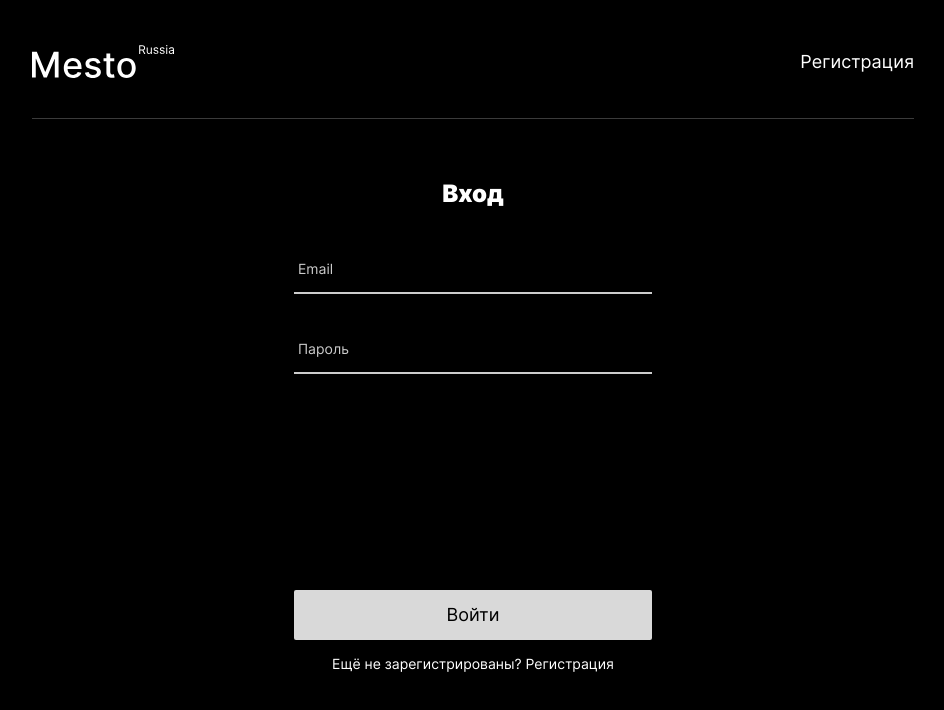
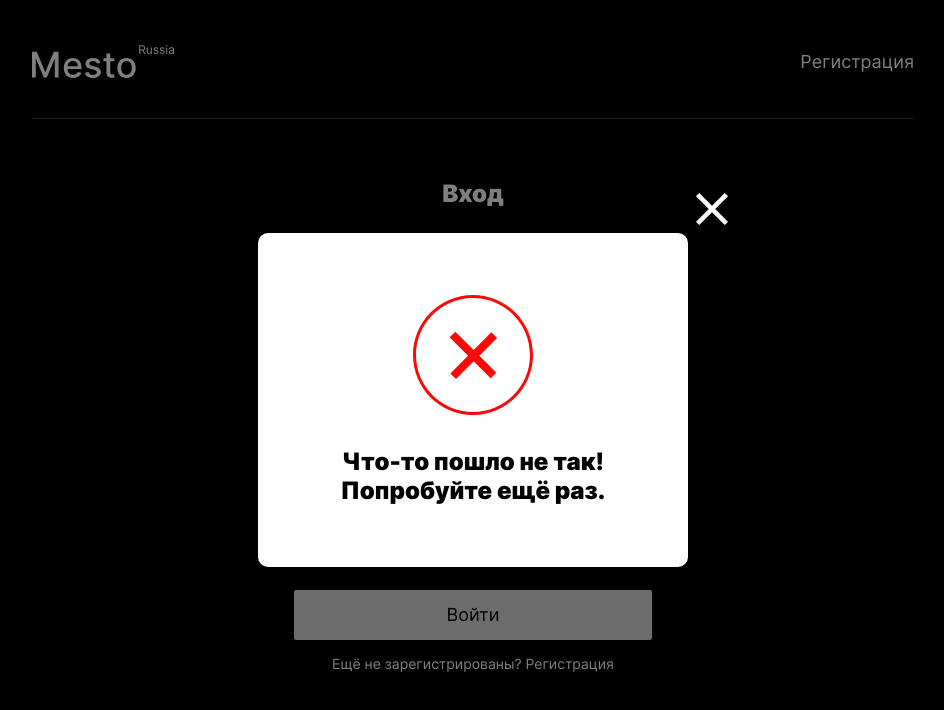
Before and after one commit to hedgehogscodes/react-mesto-auth, a React (Create React App) app: page /sign-in in a window 1280 px wide. Both pictures are taken after typing "name@example.com", "Sample123" into the empty fields and a click on the button "Войти". Shown: the top 710 px of the page, without its empty margins (167-1111 px from the left). Built offline with nearby package versions, Linux system fonts and the light colour scheme; no server answers.

Commit message:
add popup tool && add logic

```diff
--- a/src/blocks/photo-grid/__info/photo-grid__info.css
+++ b/src/blocks/photo-grid/__info/photo-grid__info.css
@@ -1,4 +1,5 @@
 .photo-grid__info {
+  color: #000;
   padding: 25px 15px;
   justify-content: space-between;
   display: flex;
--- /dev/null
+++ b/src/blocks/popup/__title/_small/popup__title_small.css
@@ -0,0 +1,5 @@
+.popup__title_small {
+  align-self: center;
+  text-align: center;
+  margin: 32px 0 26px;
+}
--- a/src/blocks/popup/__title/popup__title.css
+++ b/src/blocks/popup/__title/popup__title.css
@@ -4,6 +4,7 @@
   font-size: 24px;
   line-height: 29px;
   margin: 0 0 54px;
+  color: #000;
 }
 
 
--- /dev/null
+++ b/src/blocks/popup/__tool-logo/popup__tool-logo.css
@@ -0,0 +1,5 @@
+.popup__tool-logo{
+  display: block;
+  object-fit: contain;
+  margin: 26px auto 0;
+}
--- a/src/components/App.js
+++ b/src/components/App.js
@@ -1,5 +1,6 @@
 import React from "react";
 import { Route, Switch, Redirect, useHistory } from "react-router-dom";
+
 import Header from "./Header";
 import Main from "./Main";
 import Footer from "./Footer";
@@ -8,13 +9,19 @@ import EditAvatarPopup from "./EditAvatarPopup";
 import EditProfilePopup from "./EditProfilePopup";
 import AddPlacePopup from "./AddPlacePopup";
 import DeleteCardPopup from "./DeleteCardPopup";
+import InfoTooltip from "./InfoTooltip";
+
 import { api } from "../utils/api.js";
+import * as authApi from "../utils/authApi.js";
+
 import { CurrentUserContext } from "../contexts/CurrentUserContext";
 import ProtectedRoute from "./ProtectedRoute";
-import * as authApi from "../utils/authApi.js";
 
 import Register from "./Register";
 import Login from "./Login";
+
+import successLogo from "../images/Success.svg";
+import failLogo from "../images/Error.svg";
 
 function App() {
   // ----------------Хуки useState для состояний попапов-------------------------
@@ -22,6 +29,7 @@ function App() {
   const [isPopupAddOpen, setIsPopupAddOpen] = React.useState(false);
   const [isPopupAvatarOpen, setIsPopupAvatarOpen] = React.useState(false);
   const [isDeleteCardPopupOpen, setDeleteCardPopupOpen] = React.useState(false);
+  const [isInfoTooltipOpen, setIsInfoTooltipOpen] = React.useState(false);
   // ----------------------------------------------------------------------------
 
   //--------Состояния текущего пользователя, карточки и выбранная карточка-------
@@ -38,6 +46,10 @@ function App() {
   const history = useHistory();
   const [loggedIn, setLoggedIn] = React.useState(false);
   const [userData, setUserData] = React.useState("");
+  const [dataInfoTool, setDataInfoTool] = React.useState({
+    title: "",
+    icon: "",
+  });
 
   //--------Функции обрабатывающие нажатия кнопок -------------------------------
   function handleEditAvatarClick(){
@@ -67,6 +79,12 @@ function App() {
 
   // ----------------------------------------------------------------------------
 
+  //--------Функция для изменения состояния попапа Инфо--------------------------
+  function handleInfoTooltipOpen() {
+    setIsInfoTooltipOpen(true);
+  }
+  // ----------------------------------------------------------------------------
+
   //--------Функция обрабатывающая нажатие кнопки закрытия ----------------------
   function closeAllPopups() {
     setIsPopupAvatarOpen(false);
@@ -75,6 +93,7 @@ function App() {
     setDeleteCardPopupOpen(false);
     setSelectedCard({ isOpen: false });
     setLoading(false);
+    setIsInfoTooltipOpen(false);
   }
   //-----------------------------------------------------------------------------
 
@@ -137,17 +156,77 @@ function App() {
 
 
   function handleRegister(email, password) {
-
+    authApi
+      .register(email, password)
+      .then((data) => {
+        history.push("/sign-in");
+        setDataInfoTool({ title: "Вы успешно зарегистрировались!", icon: successLogo });
+        handleInfoTooltipOpen();
+      })
+      .catch((err) => {
+        console.error(err);
+        setDataInfoTool({ title: "Что-то пошло не так! Попробуйте ещё раз.", icon: failLogo });
+        handleInfoTooltipOpen();
+      });
   }
 
   function handleLogin(email, password) {
+    authApi
+      .authorize(email, password)
+      .then((data) => {
+        authApi
+          .getContent(data.token)
+          .then((res) => {
+            setUserData(res.data.email);
+          })
+          .catch((err) => {
+            setDataInfoTool({ title: "Что-то пошло не так! Попробуйте ещё раз.", icon: failLogo });
+            console.error(err);
+            handleInfoTooltipOpen();
+          });
 
+        localStorage.setItem("token", data.token);
+        setLoggedIn(true);
+        history.push("/");
+      })
+      .catch((err) => {
+        setDataInfoTool({ title: "Что-то пошло не так! Попробуйте ещё раз.", icon: failLogo });
+        console.error(err);
+        handleInfoTooltipOpen();
+      });
   }
+
+  function signOut() {
+    setLoggedIn(false);
+    setUserData("");
+    localStorage.removeItem("token");
+    history.push("/sign-in");
+  }
+
+  function tokenCheck() {
+    const token = localStorage.getItem("token");
+    if (token) {
+      authApi
+        .getContent(token)
+        .then((res) => {
+          if (res) {
+            setLoggedIn(true);
+            setUserData(res.data.email);
+            history.push("/");
+          } else {
+            setDataInfoTool({ title: "Что-то пошло не так! Попробуйте ещё раз.", icon: failLogo });
+            handleInfoTooltipOpen();
+          }
+        })
+        .catch((err) => console.log(err));
+    }
+  }
+
 //-----------------------------------------------------------------------------
 
   React.useEffect(() => {
+    tokenCheck();
     const promises = [api.getUserInfo(), api.getInitialCards()];
-
     Promise.all(promises)
       .then(([user, cards]) => {
         setCurrentUser(user);
@@ -160,7 +239,7 @@ function App() {
     <CurrentUserContext.Provider value={currentUser}>
       <div className="page">
         <div className="container">
-        <Header />
+        <Header headerMail={userData} signOut={signOut}/>
 
           <Switch>
             <ProtectedRoute
@@ -228,6 +307,13 @@ function App() {
           onClose={closeAllPopups}
         />
 
+        <InfoTooltip
+          isOpen={isInfoTooltipOpen}
+          onClose={closeAllPopups}
+          title={dataInfoTool.title}
+          icon={dataInfoTool.icon}
+        />
+
       </div>
     </CurrentUserContext.Provider>
   );
--- /dev/null
+++ b/src/components/InfoTooltip.js
@@ -0,0 +1,15 @@
+import React from "react";
+
+function InfoTooltip({ isOpen, onClose, title, icon }) {
+  return (
+    <div className={`popup popup_tool ${isOpen && "popup_opened"}`} >
+      <div className="popup__container">
+        <button type="button" className="popup__btn popup__btn_action_close" onClick={onClose}></button>
+        <img src={icon} alt="Статус-лого" className="popup__tool-logo" />
+        <h2 className="popup__title popup__title_small">{title}</h2>
+      </div>
+    </div>
+  );
+}
+
+export default InfoTooltip;
--- a/src/index.css
+++ b/src/index.css
@@ -43,6 +43,7 @@
 @import url(./blocks/popup/__btn/_action/popup__btn_action_create.css);
 @import url(./blocks/popup/__btn/_action/popup_btn_action_confirm.css);
 @import url(./blocks/popup/__title/popup__title.css);
+@import url(./blocks/popup/__title/_small/popup__title_small.css);
 @import url(./blocks/popup/__input/popup__input.css);
 @import url(./blocks/popup/__error/_visible/popup__error_visible.css);
 @import url(./blocks/popup/__input/_type/popup__input_type_error.css);
@@ -50,6 +51,7 @@
 @import url(./blocks/popup/__btn/_action/popup__btn_action_save.css);
 @import url(./blocks/popup/_opened/popup_opened.css);
 @import url(./blocks/popup/__btn/_disabled/popup__btn_disabled.css);
+@import url(./blocks/popup/__tool-logo/popup__tool-logo.css);
 
 @import url(./blocks/sign/__button/sign__button.css);
 @import url(./blocks/sign/__form/sign__form.css);
```
Also changed, not shown: src/images/Error.svg (added), src/images/Success.svg (added).
